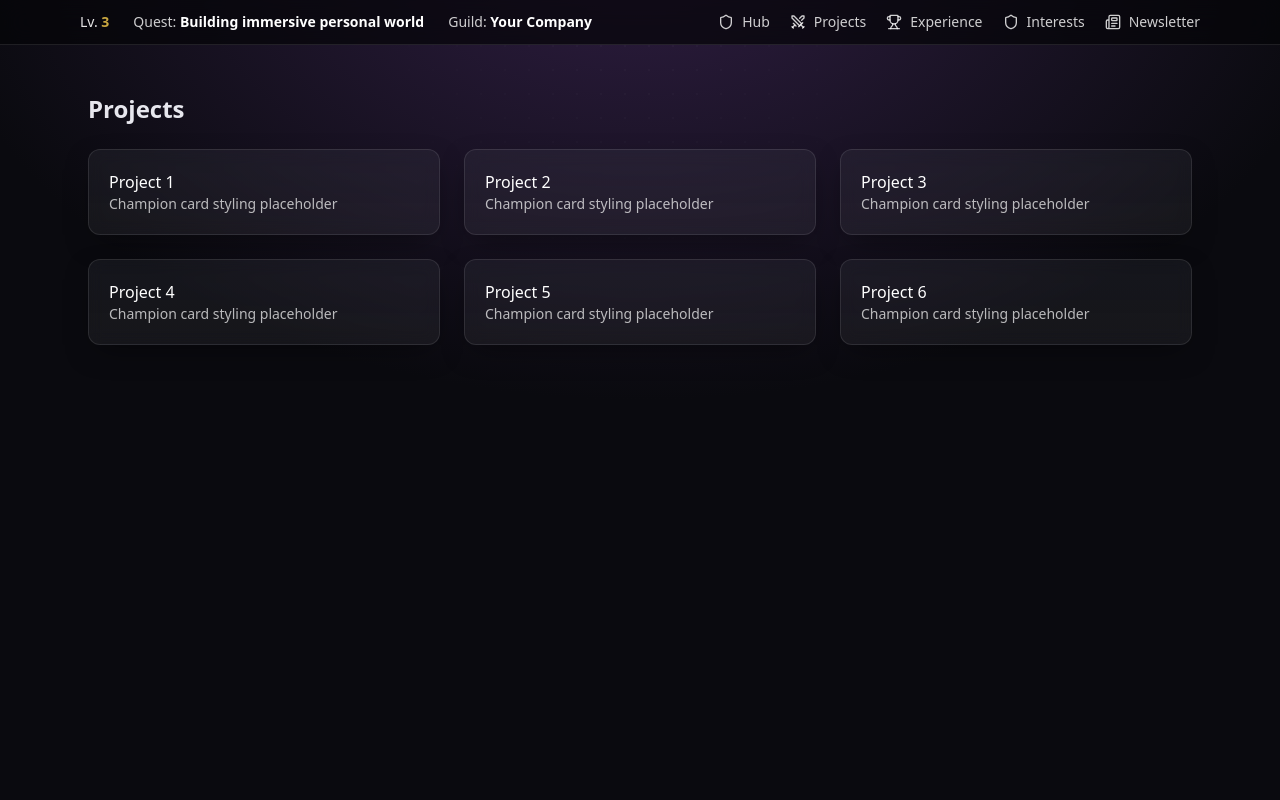
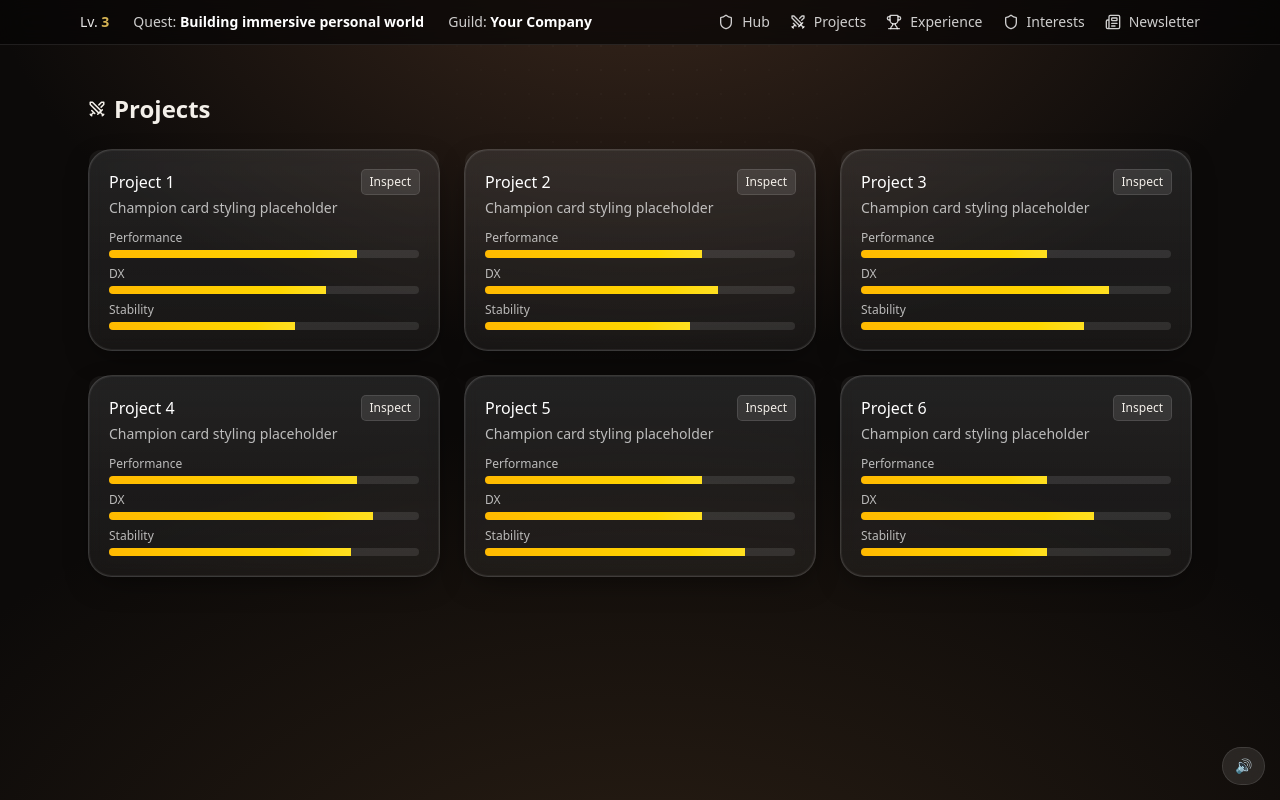
Before and after one commit to taedonreth/personal_website, a Next.js app: page /projects in a window 1280 px wide. Built offline with nearby package versions, Linux system fonts and the light colour scheme.

Commit message:
experimental work

```diff
--- a/src/app/globals.css
+++ b/src/app/globals.css
@@ -3,19 +3,19 @@
 /* Design tokens */
 :root {
   /* Base */
-  --background: #0a0a0f;
-  --foreground: #e7e7ee;
-  --muted: #9aa0b3;
+  --background: #0c0a09; /* warmer dark */
+  --foreground: #f3efe9; /* warm light */
+  --muted: #b9b1a7; /* warm muted */
 
   /* Worlds */
-  --hub-bg: #1a0f2e; /* deep purple */
-  --hub-accent: #c8a640; /* gold */
-  --projects-bg: #0c1424; /* blue */
-  --projects-accent: #2f6ae3; /* blue-gold mix */
-  --experience-bg: #0f120c; /* earth */
-  --experience-accent: #63a46c; /* growth green */
-  --interests-bg: #0e140c; /* warm green */
-  --interests-accent: #b07a3a; /* wood/brown */
+  --hub-bg: #1b1320; /* warmer purple */
+  --hub-accent: #d4b253; /* softer gold */
+  --projects-bg: #0d1720; /* indigo-teal */
+  --projects-accent: #3b82f6; /* friendly blue */
+  --experience-bg: #121008; /* earthen */
+  --experience-accent: #7acb73; /* grass green */
+  --interests-bg: #12140c; /* forest */
+  --interests-accent: #c08a4a; /* wood */
 }
 
 @theme inline {
@@ -48,7 +48,11 @@ html, body {
 }
 
 body {
-  background: radial-gradient(1200px 800px at 50% -10%, color(display-p3 0.18 0.12 0.26) 0%, var(--background) 60%);
+  /* Warm vignette + subtle noise */
+  background:
+    radial-gradient(1200px 800px at 50% -10%, color(display-p3 0.22 0.16 0.12) 0%, transparent 55%),
+    radial-gradient(1400px 900px at 50% 120%, color(display-p3 0.24 0.18 0.12 / 0.6) 0%, transparent 60%),
+    linear-gradient(var(--background), var(--background));
   color: var(--foreground);
 }
 
@@ -62,7 +66,8 @@ body {
 
 /* Utilities */
 .card {
-  @apply rounded-xl border border-white/10 bg-white/5 backdrop-blur-sm shadow-[0_10px_30px_-10px_rgba(0,0,0,0.5)];
+  @apply rounded-3xl border border-white/15 bg-white/5 backdrop-blur-sm shadow-[0_10px_30px_-10px_rgba(0,0,0,0.55)];
+  box-shadow: inset 0 0 0 1px rgba(255,255,255,0.06), 0 10px 30px -10px rgba(0,0,0,0.55);
 }
 
 .hud {
@@ -72,3 +77,35 @@ body {
 .nav-link {
   @apply text-sm font-medium text-white/80 hover:text-white transition-colors;
 }
+
+/* Minecraft subtle pixel background helper */
+.bg-pixel {
+  background-image:
+    linear-gradient(rgba(255,255,255,0.03) 1px, transparent 1px),
+    linear-gradient(90deg, rgba(255,255,255,0.03) 1px, transparent 1px);
+  background-size: 16px 16px, 16px 16px;
+}
+
+/* Minecraft blocky terrain (grass top + dirt grid) */
+.bg-mc {
+  background-image:
+    /* grass top strip */
+    linear-gradient(#5fbf4a 0, #5fbf4a 8px, transparent 8px),
+    /* vertical dirt grid */
+    linear-gradient(90deg, rgba(0,0,0,0.08) 1px, transparent 1px),
+    /* horizontal dirt grid */
+    linear-gradient(rgba(0,0,0,0.08) 1px, transparent 1px),
+    /* dirt base */
+    linear-gradient(#6a5136, #6a5136);
+  background-size:
+    100% 16px,
+    16px 16px,
+    16px 16px,
+    100% calc(100% - 8px);
+  background-position:
+    top left,
+    left 8px top 8px,
+    left 8px top 8px,
+    left 8px top 8px;
+  border-radius: 1.25rem;
+}
--- a/src/app/layout.tsx
+++ b/src/app/layout.tsx
@@ -3,6 +3,8 @@ import { Geist, Geist_Mono } from "next/font/google";
 import "./globals.css";
 import Link from "next/link";
 import { Trophy, Swords, Shield, Newspaper } from "lucide-react";
+import SoundProvider from "@/providers/SoundProvider";
+import AudioToggle from "@/components/AudioToggle";
 
 const geistSans = Geist({
   variable: "--font-geist-sans",
@@ -27,6 +29,7 @@ export default function RootLayout({
   return (
     <html lang="en">
       <body className={`${geistSans.variable} ${geistMono.variable} antialiased`}>
+        <SoundProvider>
         <header className="hud">
           <div className="mx-auto max-w-6xl px-4 py-3 flex items-center justify-between gap-4">
             <div className="flex items-center gap-6 text-sm">
@@ -46,7 +49,9 @@ export default function RootLayout({
         <div className="relative">
           <div className="ambient-dots pointer-events-none absolute inset-0" />
           <main className="relative">{children}</main>
+          <AudioToggle />
         </div>
+        </SoundProvider>
       </body>
     </html>
   );
--- a/src/app/page.tsx
+++ b/src/app/page.tsx
@@ -2,8 +2,10 @@
 
 import Image from "next/image";
 import { motion } from "framer-motion";
+import { useSound } from "@/providers/SoundProvider";
 
 export default function Home() {
+  const { play } = useSound();
   return (
     <div className="min-h-screen overflow-hidden">
       <section className="relative mx-auto max-w-6xl px-6 pt-16 pb-24">
@@ -27,6 +29,8 @@ export default function Home() {
               <motion.a
                 key={p.href}
                 href={p.href}
+                onMouseEnter={() => play("hover")}
+                onClick={() => play("click")}
                 whileHover={{ scale: 1.03 }}
                 whileTap={{ scale: 0.98 }}
                 className="group relative card p-5 bg-white/5"
--- a/src/app/projects/page.tsx
+++ b/src/app/projects/page.tsx
@@ -1,15 +1,56 @@
-export default function ProjectsPage() {
+"use client";
+
+import CardFrame from "@/components/CardFrame";
+import StatBar from "@/components/StatBar";
+import { useState } from "react";
+import { Swords } from "lucide-react";
+import { useSound } from "@/providers/SoundProvider";
+
+function Modal({ open, onClose, title }: { open: boolean; onClose: () => void; title: string }) {
+  if (!open) return null;
   return (
-    <div className="mx-auto max-w-6xl px-6 py-12">
-      <h1 className="text-2xl font-semibold mb-6">Projects</h1>
-      <div className="grid grid-cols-1 sm:grid-cols-2 lg:grid-cols-3 gap-6">
-        {Array.from({ length: 6 }).map((_, i) => (
-          <div key={i} className="card p-5 bg-gradient-to-b from-projects/10 to-transparent">
-            <div className="text-white font-medium">Project {i + 1}</div>
-            <div className="text-white/70 text-sm">Champion card styling placeholder</div>
+    <div className="fixed inset-0 z-50 grid place-items-center bg-black/70 backdrop-blur-sm">
+      <div className="w-full max-w-2xl rounded-xl overflow-hidden ring-1 ring-white/10 bg-[rgba(15,18,26,0.95)]">
+        <div className="h-40 bg-gradient-to-r from-indigo-500/40 to-purple-500/30" />
+        <div className="p-5">
+          <div className="text-xl font-semibold mb-2">{title}</div>
+          <p className="text-white/70 text-sm mb-4">LoL-style inspect modal. Drop a banner into public/banners/ and we can render it above.</p>
+          <div className="flex justify-end">
+            <button onClick={onClose} className="rounded px-3 py-1.5 bg-white/10 hover:bg-white/15 ring-1 ring-white/20">Close</button>
           </div>
-        ))}
+        </div>
       </div>
     </div>
   );
 }
+
+export default function ProjectsPage() {
+  const [openIndex, setOpenIndex] = useState<number | null>(null);
+  const { play } = useSound();
+  return (
+    <div className="mx-auto max-w-6xl px-6 py-12">
+      <h1 className="text-2xl font-semibold mb-6 flex items-center gap-2"><Swords size={18}/> Projects</h1>
+      <div className="grid grid-cols-1 sm:grid-cols-2 lg:grid-cols-3 gap-6">
+        {Array.from({ length: 6 }).map((_, i) => (
+          <CardFrame key={i} rarity={i % 3 === 0 ? "legendary" : i % 2 === 0 ? "epic" : "rare"} className="card p-5 bg-gradient-to-b from-projects/10 to-transparent">
+            <div className="flex items-center justify-between mb-1">
+              <div className="text-white font-medium">Project {i + 1}</div>
+              <button
+                className="text-xs rounded px-2 py-1 bg-white/10 hover:bg-white/15 ring-1 ring-white/20"
+                onMouseEnter={() => play("hover")}
+                onClick={() => { play("click"); setOpenIndex(i); }}
+              >Inspect</button>
+            </div>
+            <div className="text-white/70 text-sm mb-3">Champion card styling placeholder</div>
+            <div className="space-y-2">
+              <StatBar label="Performance" value={80 - (i % 3) * 10} />
+              <StatBar label="DX" value={70 + (i % 4) * 5} />
+              <StatBar label="Stability" value={60 + (i % 5) * 6} />
+            </div>
+          </CardFrame>
+        ))}
+      </div>
+      <Modal open={openIndex !== null} onClose={() => setOpenIndex(null)} title={openIndex !== null ? `Project ${openIndex + 1}` : ""} />
+    </div>
+  );
+}
--- /dev/null
+++ b/src/components/AudioToggle.tsx
@@ -0,0 +1,20 @@
+"use client";
+
+import { useSound } from "@/providers/SoundProvider";
+
+export default function AudioToggle() {
+  const { enabled, toggle, play } = useSound();
+  return (
+    <button
+      type="button"
+      aria-label={enabled ? "Mute sounds" : "Unmute sounds"}
+      onClick={() => {
+        play("click");
+        toggle();
+      }}
+      className="fixed right-4 bottom-4 z-50 rounded-full bg-white/10 text-white ring-1 ring-white/20 backdrop-blur px-3 py-2 text-sm hover:bg-white/15"
+    >
+      {enabled ? "🔊" : "🔇"}
+    </button>
+  );
+}
--- /dev/null
+++ b/src/components/CardFrame.tsx
@@ -0,0 +1,26 @@
+import { ReactNode } from "react";
+
+type CardFrameProps = {
+  rarity?: "common" | "rare" | "epic" | "legendary";
+  children: ReactNode;
+  className?: string;
+};
+
+const rarityToClasses: Record<NonNullable<CardFrameProps["rarity"]>, string> = {
+  common: "ring-white/10",
+  rare: "ring-sky-400/50 shadow-sky-400/30",
+  epic: "ring-fuchsia-400/60 shadow-fuchsia-400/30",
+  legendary: "ring-amber-400/70 shadow-amber-400/40",
+};
+
+export default function CardFrame({ rarity = "common", children, className = "" }: CardFrameProps) {
+  const ring = rarityToClasses[rarity];
+  return (
+    <div
+      className={`relative rounded-xl ring-1 ${ring} shadow-[0_0_0_1px_rgba(255,255,255,0.02)] transition-transform duration-150 hover:scale-[1.01] ${className}`}
+    >
+      <div className="absolute inset-0 rounded-xl pointer-events-none bg-gradient-to-b from-white/5 to-transparent" />
+      <div className="relative">{children}</div>
+    </div>
+  );
+}
--- /dev/null
+++ b/src/components/PixelDivider.tsx
@@ -0,0 +1,8 @@
+export default function PixelDivider() {
+  return (
+    <div className="w-full select-none" aria-hidden>
+      <div className="h-2 w-full bg-gradient-to-r from-green-500 to-green-400 rounded-t" />
+      <div className="h-2 w-full bg-gradient-to-r from-amber-800 to-amber-700" />
+    </div>
+  );
+}
--- /dev/null
+++ b/src/components/StatBar.tsx
@@ -0,0 +1,19 @@
+type StatBarProps = {
+  label: string;
+  value: number; // 0..100
+};
+
+export default function StatBar({ label, value }: StatBarProps) {
+  const clamped = Math.max(0, Math.min(100, value));
+  return (
+    <div className="space-y-1">
+      <div className="text-xs text-white/70">{label}</div>
+      <div className="h-2 w-full rounded bg-white/10 overflow-hidden">
+        <div
+          className="h-full bg-gradient-to-r from-amber-400 to-yellow-300"
+          style={{ width: `${clamped}%` }}
+        />
+      </div>
+    </div>
+  );
+}
--- /dev/null
+++ b/src/providers/SoundProvider.tsx
@@ -0,0 +1,53 @@
+"use client";
+
+import { createContext, useCallback, useContext, useMemo, useRef, useState } from "react";
+import { Howl } from "howler";
+
+type SoundName = "hover" | "click";
+
+type SoundContextValue = {
+  enabled: boolean;
+  toggle: () => void;
+  play: (name: SoundName) => void;
+};
+
+const SoundContext = createContext<SoundContextValue | null>(null);
+
+export function useSound() {
+  const ctx = useContext(SoundContext);
+  if (!ctx) throw new Error("useSound must be used within <SoundProvider>");
+  return ctx;
+}
+
+export default function SoundProvider({ children }: { children: React.ReactNode }) {
+  const [enabled, setEnabled] = useState(true);
+
+  // Lazy-init and cache Howl instances
+  const howls = useRef<Partial<Record<SoundName, Howl>>>({});
+
+  const getOrCreate = useCallback((name: SoundName) => {
+    if (howls.current[name]) return howls.current[name]!;
+    const src = name === "hover" ? ["/sfx/hover.mp3"] : ["/sfx/click.mp3"];
+    const h = new Howl({ src, volume: name === "hover" ? 0.15 : 0.2 });
+    howls.current[name] = h;
+    return h;
+  }, []);
+
+  const play = useCallback(
+    (name: SoundName) => {
+      if (!enabled) return;
+      try {
+        getOrCreate(name).play();
+      } catch {
+        // fail silently if asset missing
+      }
+    },
+    [enabled, getOrCreate]
+  );
+
+  const toggle = useCallback(() => setEnabled((v) => !v), []);
+
+  const value = useMemo(() => ({ enabled, toggle, play }), [enabled, toggle, play]);
+
+  return <SoundContext.Provider value={value}>{children}</SoundContext.Provider>;
+}
```
Also changed, not shown: src/app/experience/page.tsx (+15 -6 lines), src/app/interests/page.tsx (+15 -3 lines), src/components/Badge.tsx (added, +18 -0 lines), 2 other files (tests, documents, lock files or other folders).
